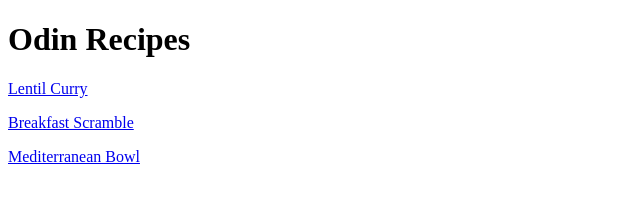
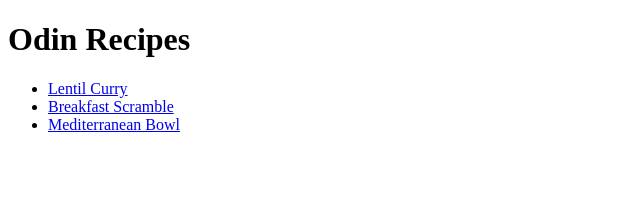
Before and after one commit to luquelt/odin-recipes, a plain HTML site: page index.html in a window 1280 px wide. Shown: the whole page, without its empty margins (0-640 px from the left). Drawn offline with Linux system fonts and the light colour scheme.

Commit message:
Create list of recipes on homepage

```diff
--- a/index.html
+++ b/index.html
@@ -9,10 +9,11 @@
 <body>
 <h1>Odin Recipes</h1>
 
-<p><a href="recipes/lentil-curry.html"> Lentil Curry </a></p>
-<p><a href="recipes/breakfast-scramble.html"> Breakfast Scramble</a></p>
-<p><a href="recipes/med-bowl.html"> Mediterranean Bowl</a></p>
-
+<ul>
+    <li><a href="recipes/lentil-curry.html"> Lentil Curry </a></li>
+    <li><a href="recipes/breakfast-scramble.html"> Breakfast Scramble</a></li>
+    <li><a href="recipes/med-bowl.html"> Mediterranean Bowl</a></li>
+</ul>
 
 </body>
 
```
